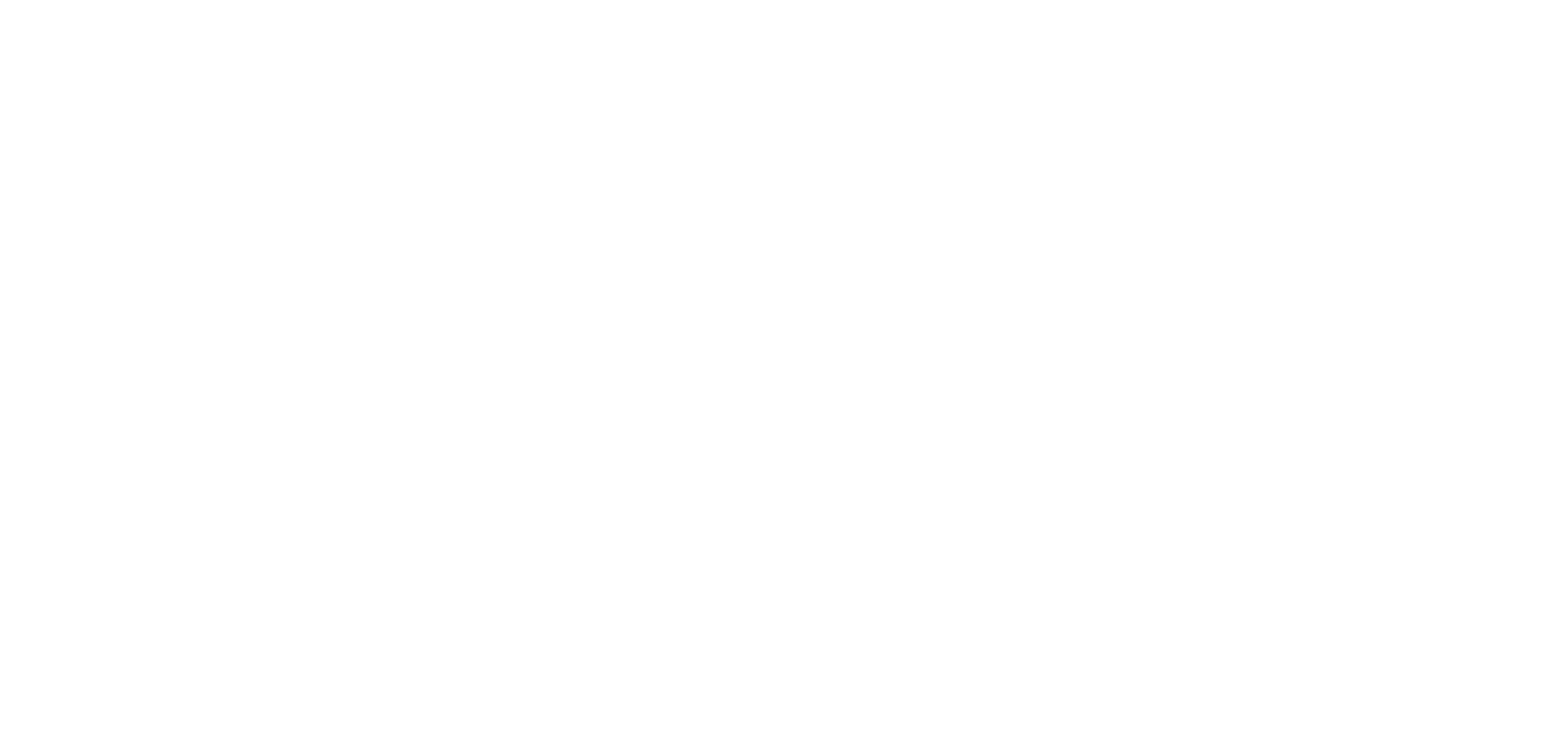
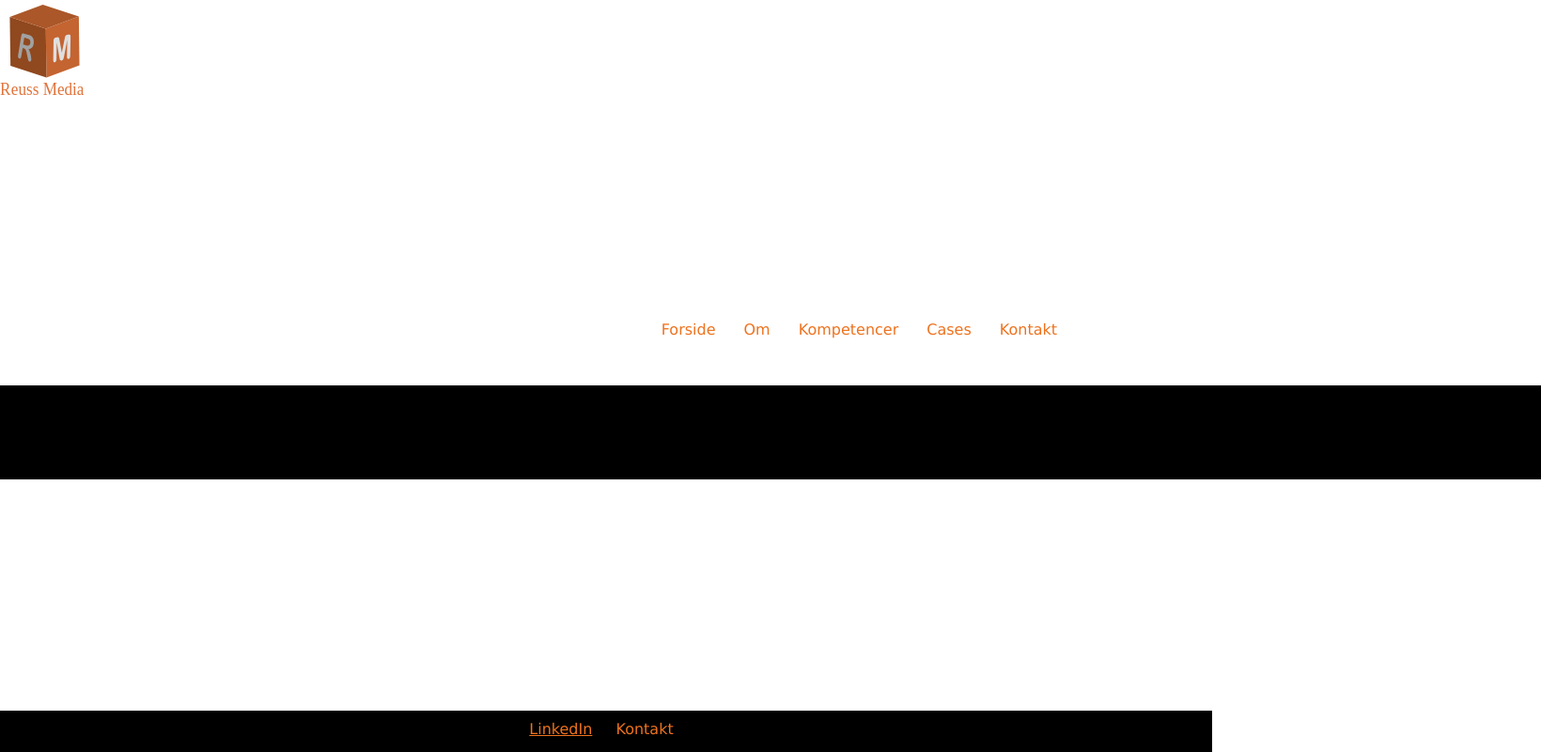
Before and after one commit to Dan90Schmidt/daniel-schmidt.dk, a plain HTML site: page Om.html in a window 1280 px wide. Shown: the whole page at 94% size, 1640 px wide, since content can reach past the window. Drawn offline with Linux system fonts and the light colour scheme.

Commit message:
rettelser om

```diff
--- a/Om.html
+++ b/Om.html
@@ -7,5 +7,34 @@
 </head>
 
 <body>
+		<nav class="top-bar">
+		<div>
+        <img src="ny LOGO til Xd.svg" alt="billde1"/></div>
+
+		<input id="activate" type="checkbox"/>
+		<label class="menu-box" for="activate">
+	  <div class="icon"></div>
+		</label>
+	  <ul class="menu">
+			<li> Forside</li>
+			<li>Om</li>
+			<li>Kompetencer</li>
+			<li>Cases</li>
+			<li>Kontakt</li>
+		</ul>
+
+	</nav>
+
+	  <div class="black-box"></div>
+
+	 <footer>
+		 <div class=" footer-text">
+        	<p><a href="https://www.linkedin.com/in/daniel-thorn-reuss-schmidt/">LinkedIn</a></p>
+		 </div>
+		 <div class="footer-text">
+        	<p>Kontakt</p>
+    	</div>
+    </footer>
+
 </body>
 </html>
```
